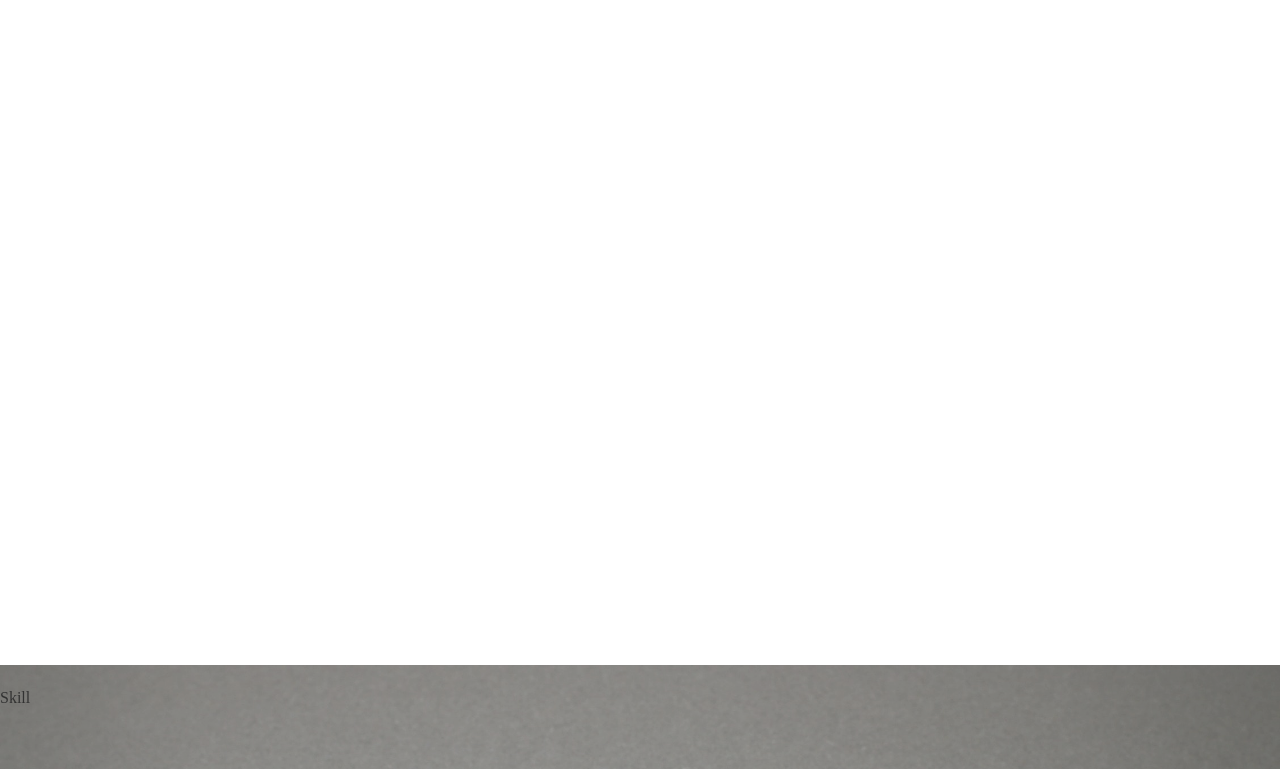
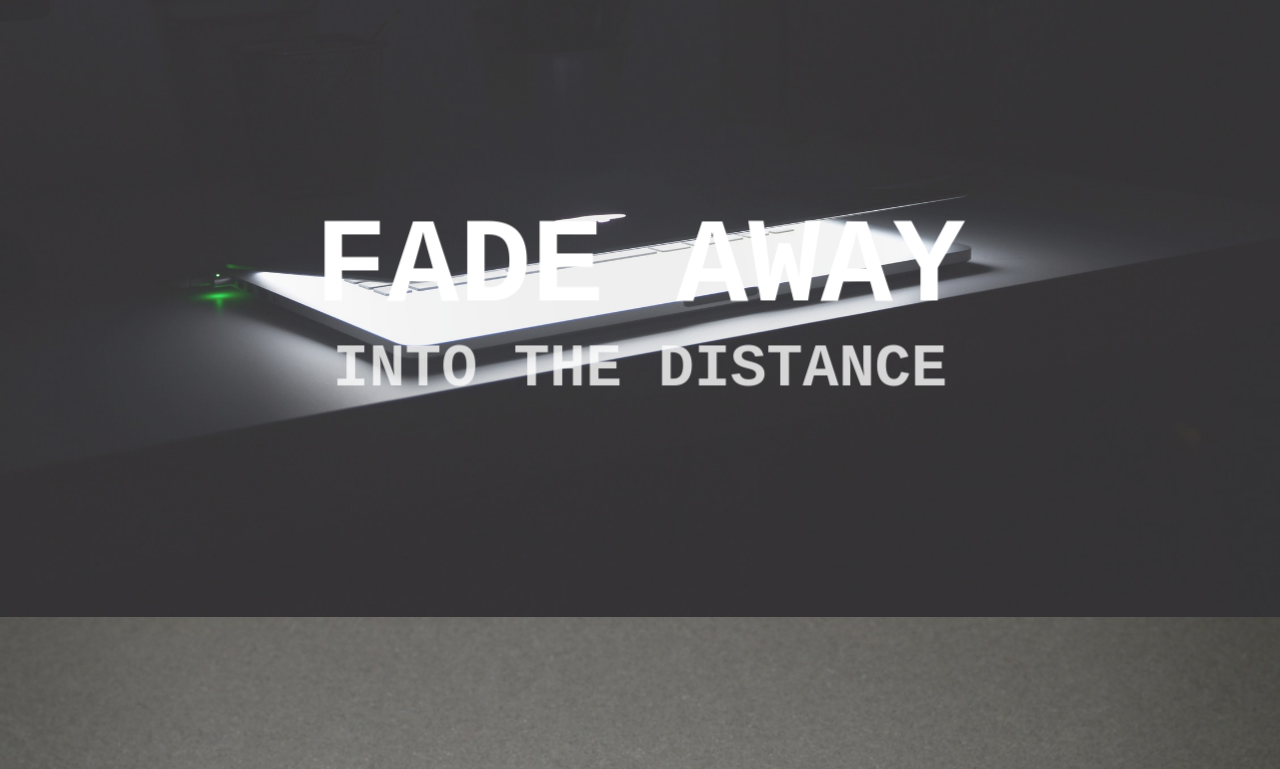
Before and after one commit to JounSunSin/PortFlio, a Vue app: page / in a window 1280 px wide. Shown: the part 183-952 px from the top of the page. Built offline with nearby package versions, Linux system fonts and the light colour scheme; a web font is replaced by a local one.

Commit message:
npm i gsap

```diff
--- a/package.json
+++ b/package.json
@@ -11,6 +11,7 @@
     "-": "^0.0.1",
     "core-js": "^3.8.3",
     "g": "^2.0.1",
+    "gsap": "^3.10.3",
     "jquery": "^3.6.0",
     "vue": "^3.2.31",
     "vue-router": "^4.0.13"
--- a/src/App.vue
+++ b/src/App.vue
@@ -10,6 +10,7 @@ import Home from './components/my_home.vue';
 import Skill from './components/my_skill.vue';
 import WebSite from './components/my_site.vue';
 import Phone from './components/my_phone.vue';
+import './';
 
 export default {
     name: 'App',
--- a/src/components/my_home.vue
+++ b/src/components/my_home.vue
@@ -1,7 +1,17 @@
 <template>
     <section id="info_home">
-        <div class="noite"></div>
-        <div class="constelacao"></div>
+        <div class="img_padding">
+            <div id="fly-in">
+                <div><span>Very</span>Cinematic</div>
+                <div>Fade Away<span>into the distance</span></div>
+                <div>Still Loops <span> for eternity</span></div>
+                <div><span>Just CSS</span> and HTML</div>
+                <div><span>Very</span>Cinematic</div>
+                <div>Fade Away<span>into the distance</span></div>
+                <div>Still Loops <span> for eternity</span></div>
+                <div><span>Just CSS</span> and HTML</div>
+            </div>
+        </div>
     </section>
 </template>
 
--- a/src/components/my_phone.vue
+++ b/src/components/my_phone.vue
@@ -1,6 +1,6 @@
 <template>
     <section id="info_phone">
-        Email
+        <div class="img_padding"></div>
     </section>
 </template>
 
--- a/src/components/my_site.vue
+++ b/src/components/my_site.vue
@@ -1,6 +1,6 @@
 <template>
     <section id="info_site">
-        Web Site
+        <div class="img_padding"></div>
     </section>
 </template>
 
--- a/src/components/my_skill.vue
+++ b/src/components/my_skill.vue
@@ -1,6 +1,6 @@
 <template>
     <section id="info_skill">
-        Skill
+        <div class="img_padding"></div>
     </section>
 </template>
 
--- a/src/styles/main.css
+++ b/src/styles/main.css
@@ -1,11 +1,18 @@
-#info_skill { background-image: url("../assets/section2.jpg"); }
-#info_site { background-image: url("../assets/section3.jpg"); }
-#info_phone { background-image: url("../assets/section4.jpg"); }
+@import url(//fonts.googleapis.com/earlyaccess/nanumgothiccoding.css);
+
+html, body {
+    margin: 0;
+    padding: 0;
+    font-family: 'Nanum Gothic Coding', monospace;
+}
+
+#info_home { background-image: url("../assets/section1.jpg") }
+#info_skill { background-image: url("../assets/section2.jpg") }
+#info_site { background-image: url("../assets/section3.jpg") }
+#info_phone { background-image: url("../assets/section4.jpg") }
 
 #info_home, #info_skill, #info_site, #info_phone {
-    opacity: 0.8;
-    height: 100vh;
-    padding: 3vh 0;
+    width: 100%;
     height: 100vh;
     background-size: cover;
     background-attachment: fixed;
@@ -13,7 +20,49 @@
     background-position: center;
 }
 
-html, body {
-    margin: 0;
-    height: 100vh;
+.img_padding { padding-top: 5vh; padding-bottom: 5vh;}
+
+#info_home {
+    color: #fff;
+    text-align: center;
+    font-weight: 700;
+    opacity: 0.8;
 }
+#fly-in {
+    font-size: 8em;
+    margin: 40vh auto;
+    height: 20vh;
+    text-transform: uppercase;
+}
+
+#fly-in span {
+    display: block;
+    font-size: .5em;
+    opacity: .8;
+}
+
+#fly-in div {
+    position: fixed;
+    margin: 2vh 0;
+    opacity: 0;
+    left: 10vw;
+    width: 80vw;
+    animation: switch 28s linear infinite;
+}
+
+#fly-in div:nth-child(2) { animation-delay: 3s}
+#fly-in div:nth-child(3) { animation-delay: 6s}
+#fly-in div:nth-child(4) { animation-delay: 9s}
+#fly-in div:nth-child(5) { animation-delay: 12s}
+#fly-in div:nth-child(6) { animation-delay: 15s}
+#fly-in div:nth-child(7) { animation-delay: 18s}
+#fly-in div:nth-child(8) { animation-delay: 21s}
+
+@keyframes switch {
+    0% { opacity: 0;filter: blur(20px); transform:scale(12)}
+    3% { opacity: 1;filter: blur(0); transform:scale(1)}
+    10% { opacity: 1;filter: blur(0); transform:scale(.9)}
+    13% { opacity: 0;filter: blur(10px); transform:scale(.1)}
+    80% { opacity: 0}
+    100% { opacity: 0}
+}
```
Also changed, not shown: src/assets/section3.jpg, 1 other file (tests, documents, lock files or other folders).
